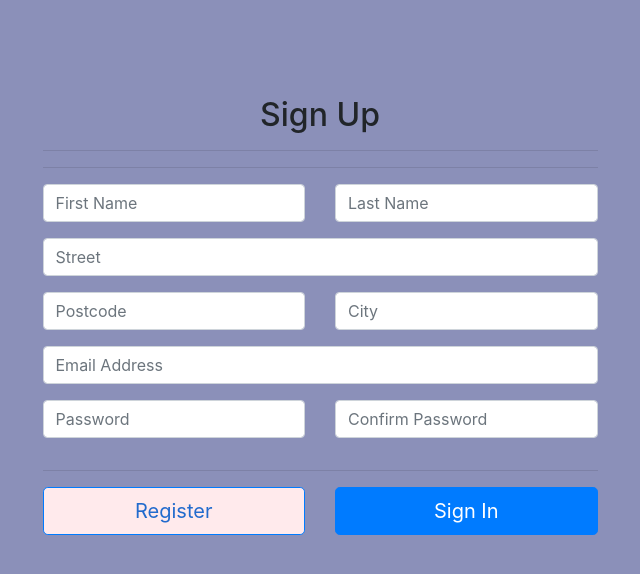
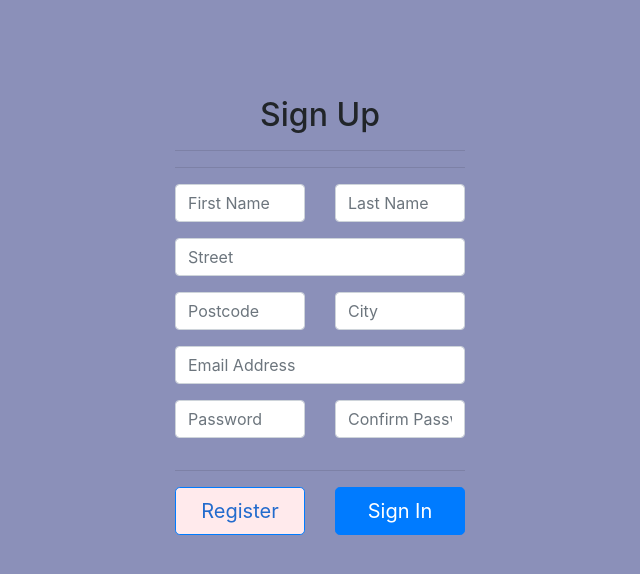
Before and after one commit to sugardraw/JSChat-FullStack, a React app: page /signup in a window 1280 px wide. Shown: the top 574 px of the page, without its empty margins (320-960 px from the left). Built offline with nearby package versions, Linux system fonts and the light colour scheme; the HTML template or start-up script is replaced by a standard one.

Commit message:
last stand

```diff
--- a/package.json
+++ b/package.json
@@ -19,7 +19,7 @@
     "babel-plugin-transform-class-properties": "^6.24.1",
     "babel-preset-es2015": "^6.24.1",
     "babel-preset-react": "^6.24.1",
-    "bcrypt": "^3.0.3",
+    "bcrypt": "^3.0.6",
     "bcryptjs": "^2.4.3",
     "body-parser": "^1.17.2",
     "colors": "^1.3.3",
--- a/src/components/SignUp.js
+++ b/src/components/SignUp.js
@@ -24,13 +24,13 @@ class SingUp extends Component {
         });
         axios
           .post("/registration", this.state)
-          .then(function(response) {
+          .then(function (response) {
             console.log("response from server", response);
             setTimeout(() => {
               window.location.replace("http://localhost:8080/signin");
             }, 3000);
           })
-          .catch(function(error) {
+          .catch(function (error) {
             console.log("error:", error);
           });
       } else {
@@ -53,8 +53,8 @@ class SingUp extends Component {
 
   render() {
     return (
-      <div className="container">
-        <div className="row w-50 mx-auto mt-5 pt-5">
+      <div className="container w-25">
+        <div className="mx-auto mt-5 pt-5">
           <form
             method="POST"
             action="/registration"
--- a/src/components/chatroom/MessagesInput.js
+++ b/src/components/chatroom/MessagesInput.js
@@ -12,6 +12,7 @@ class MessagesInput extends Component {
 
   componentDidMount() {
     this.socket = io("/");
+    console.log(this.socket)
     this.socket.on("message", message => {
       this.setState({
         messages: [message, ...this.state.messages]
@@ -32,6 +33,7 @@ class MessagesInput extends Component {
     }
   };
   render() {
+    console.log(this.state.messages)
     const  messages  = this.state.messages.map((message, i)=>{
       return(
         <div key={i}>
@@ -42,6 +44,7 @@ class MessagesInput extends Component {
     })
 
     return (
+
       <div className="m-2 p-2 mt-5 d-flex flex-fill flex-column align-items-center">
         <div className="postboard col-md-9 ">{messages}</div>
 
--- a/src/server.js
+++ b/src/server.js
@@ -59,7 +59,7 @@ app.set("port", process.env.PORT || 8080);
  * */
 app.use(
   bodyParser.urlencoded({
-    extended: false
+    extended: true
   })
 );
 app.use(bodyParser.json());
@@ -68,7 +68,7 @@ app.use(require("./routes/index"));
 app.use(morgan("dev"));
 
 app.use(webpackDevMiddleware(webpack(webpackConfig)));
-app.use(bodyParser.urlencoded({ extended: false }));
+app.use(bodyParser.urlencoded({ extended: true }));
 
 // set static files
 
```
Also changed, not shown: 1 other file (tests, documents, lock files or other folders).
